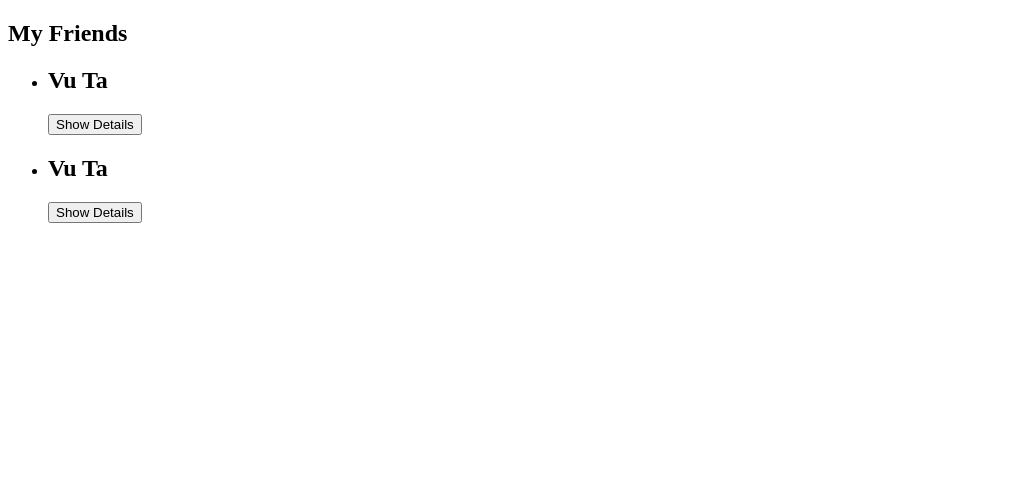
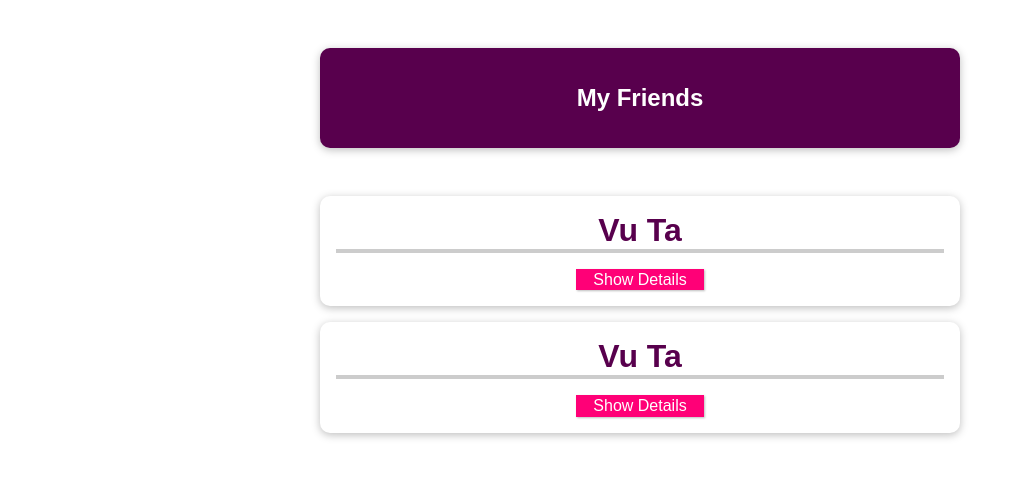
Before and after one commit to TrBinhMinh/vuejs, a Vue app: page / in a window 1280 px wide. Shown: the top 478 px of the page, without its empty margins (0-1017 px from the left). Built offline with nearby package versions, Linux system fonts and the light colour scheme.

Commit message:
:art: update vue-cli

```diff
--- a/src/App.vue
+++ b/src/App.vue
@@ -1,6 +1,6 @@
 <template>
   <section>
-    <h2>My Friends</h2>
+    <header><h1>My Friends</h1></header>
     <ul>
       <friend-contact />
       <friend-contact />
@@ -30,3 +30,69 @@
   },
 };
 </script>
+
+<style>
+* {
+  box-sizing: border-box;
+}
+
+html {
+  font-family: "Jost", sans-serif;
+}
+
+body {
+  margin: 0;
+}
+
+header {
+  box-shadow: 0 2px 8px rgba(0, 0, 0, 0.26);
+  margin: 3rem auto;
+  border-radius: 10px;
+  padding: 1rem;
+  background-color: #58004d;
+  color: white;
+  text-align: center;
+  width: 90%;
+  max-width: 40rem;
+}
+
+#app ul {
+  margin: 0;
+  padding: 0;
+  list-style: none;
+}
+
+#app li {
+  box-shadow: 0 2px 8px rgba(0, 0, 0, 0.26);
+  margin: 1rem auto;
+  border-radius: 10px;
+  padding: 1rem;
+  text-align: center;
+  width: 90%;
+  max-width: 40rem;
+}
+
+#app h2 {
+  font-size: 2rem;
+  border-bottom: 4px solid #ccc;
+  color: #58004d;
+  margin: 0 0 1rem 0;
+}
+
+#app button {
+  font: inherit;
+  cursor: pointer;
+  border: 1px solid #ff0077;
+  background-color: #ff0077;
+  color: white;
+  padding: 0.05rem 1rem;
+  box-shadow: 1px 1px 2px rgba(0, 0, 0, 0.26);
+}
+
+#app button:hover,
+#app button:active {
+  background-color: #ec3169;
+  border-color: #ec3169;
+  box-shadow: 1px 1px 4px rgba(0, 0, 0, 0.26);
+}
+</style>
--- a/src/components/FriendContact.vue
+++ b/src/components/FriendContact.vue
@@ -1,7 +1,9 @@
 <template>
   <li>
     <h2>{{ friend.name }}</h2>
-    <button @click="toggleDetails">Show Details</button>
+    <button @click="toggleDetails">
+      {{ detailsAreVisible ? "Hide" : "Show" }} Details
+    </button>
     <ul v-show="detailsAreVisible">
       <li><strong>Phone: </strong> {{ friend.phone }}</li>
       <li><strong>Email: </strong> {{ friend.email }}</li>
```
